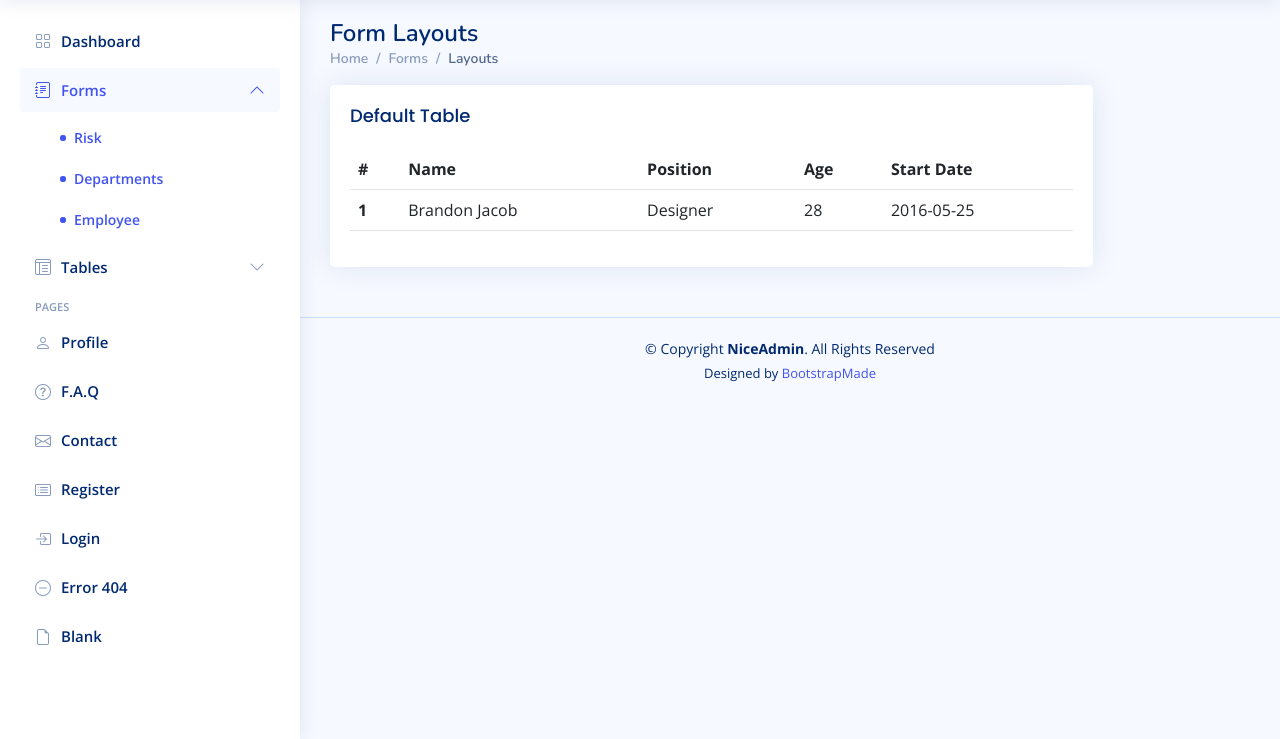
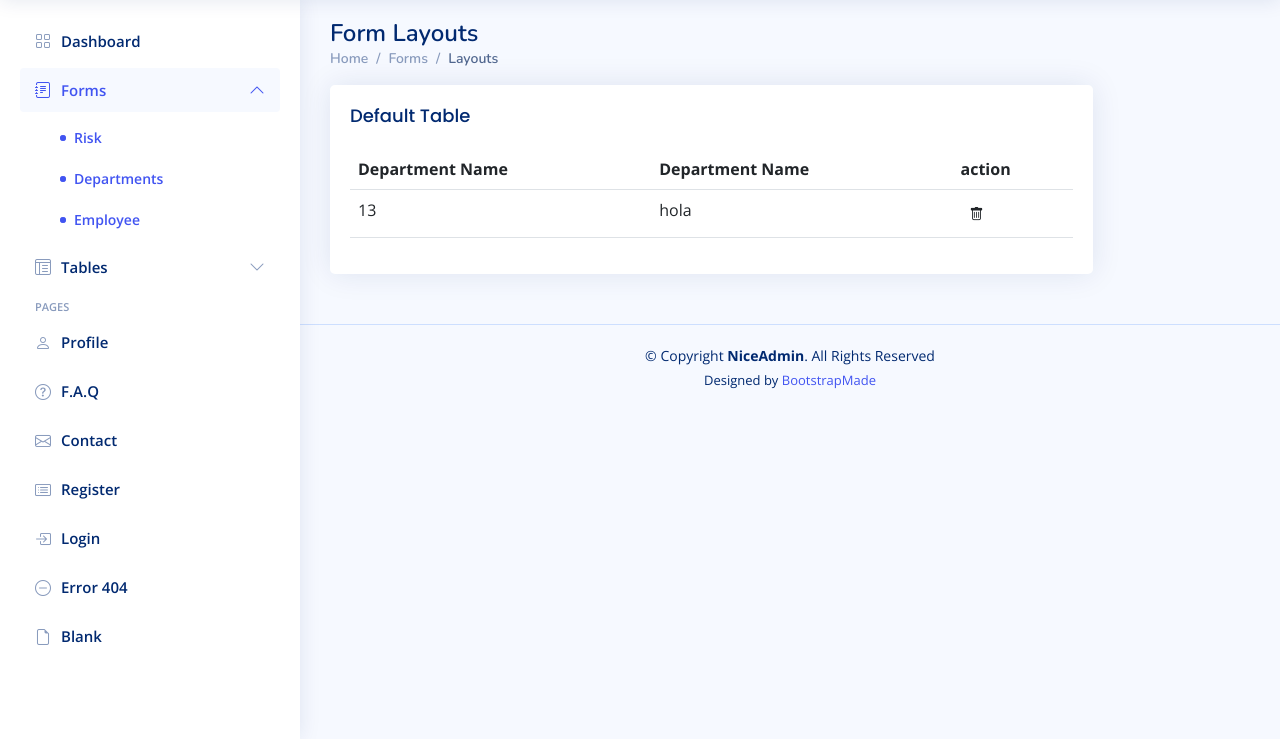
Before and after one commit to elkarfi/risk_management, a Django app: page /view_department/ in a window 1280 px wide. Shown: the part 61-800 px from the top of the page. Run offline with Django 4.2, Linux system fonts and the light colour scheme; a user stored in the database is signed in; data comes from the database, SQL or seed files in the repository; both versions use the stored data as it was after the commit; some libraries are stand-ins or nearby versions.

Commit message:
fifth commit

```diff
--- a/risk_management/templates/risk_management/employee_table.html
+++ b/risk_management/templates/risk_management/employee_table.html
@@ -25,51 +25,70 @@
                   <h5 class="card-title">Default Table</h5>
 
 
-                  {% if id == "im employee" %}
+                  {% if id == "im department" %}
 
 
                   <!-- Default Table -->
                   <table class="table">
+
+
                     <thead>
                       <tr>
-                        <th scope="col">#</th>
                         <th scope="col">Department Name</th>
-
+                        <th scope="col">Department Name</th>
+                        <th scope="col">action</th>
                       </tr>
                     </thead>
+
                     <tbody>
+
+                      {% for departments in obj %}
+
                       <tr>
-                        <th scope="row">1</th>
-                        <td>pedro</td>
-                        <td>Designer</td>
-                        <td>28</td>
-                        <td>2016-05-25</td>
+
+                        <td>{{departments.id}}</td>
+                        <td>{{departments.name_department}}</td>
+                     <td>
+
+                      <a href="{% url 'delete_department' departments.id %}" class="btn btn-black btn-sm" title="Remove "><i class="bi bi-trash"></i></a>
+
+                     </td>
                       </tr>
+
+                      {% endfor %}
 
                     </tbody>
                   </table>
                   <!-- End Default Table Example -->
 
-                  {% elif id  == "im department" %}
+                  {% elif id  == "im employee" %}
 
                   <table class="table">
                     <thead>
                       <tr>
-                        <th scope="col">#</th>
-                        <th scope="col">Name</th>
-                        <th scope="col">Position</th>
-                        <th scope="col">Age</th>
-                        <th scope="col">Start Date</th>
+                        <th scope="col">first_name</th>
+                        <th scope="col">last_name</th>
+                        <th scope="col">department</th>
+                        <th scope="col">Action</th>
+
                       </tr>
                     </thead>
                     <tbody>
+
+                      {% for employees in obj %}
+
                       <tr>
-                        <th scope="row">1</th>
-                        <td>Brandon Jacob</td>
-                        <td>Designer</td>
-                        <td>28</td>
-                        <td>2016-05-25</td>
+                        <td>{{employees.first_name}}</td>
+                        <td>{{employees.last_name}}</td>
+                        <td>{{employees.department}}</td>
+                        <td>
+
+                          <a href="{% url 'delete_department' employees.id %}" class="btn btn-black btn-sm" title="edit "><i class="bi bi-pencil-square"></i></a>
+
+                        </td>
                       </tr>
+
+                      {% endfor %}
 
                     </tbody>
                   </table>
--- a/risk_management/views.py
+++ b/risk_management/views.py
@@ -117,7 +117,7 @@ def delete_department(request, pk):
                return redirect('home')
 
 
-     return render(request,'risk_management/delete.html',{'obj':department} )
+     return render(request,'risk_management/new_delete.html',{'obj':department} )
 
 
 
```
Also changed, not shown: db.sqlite3.
